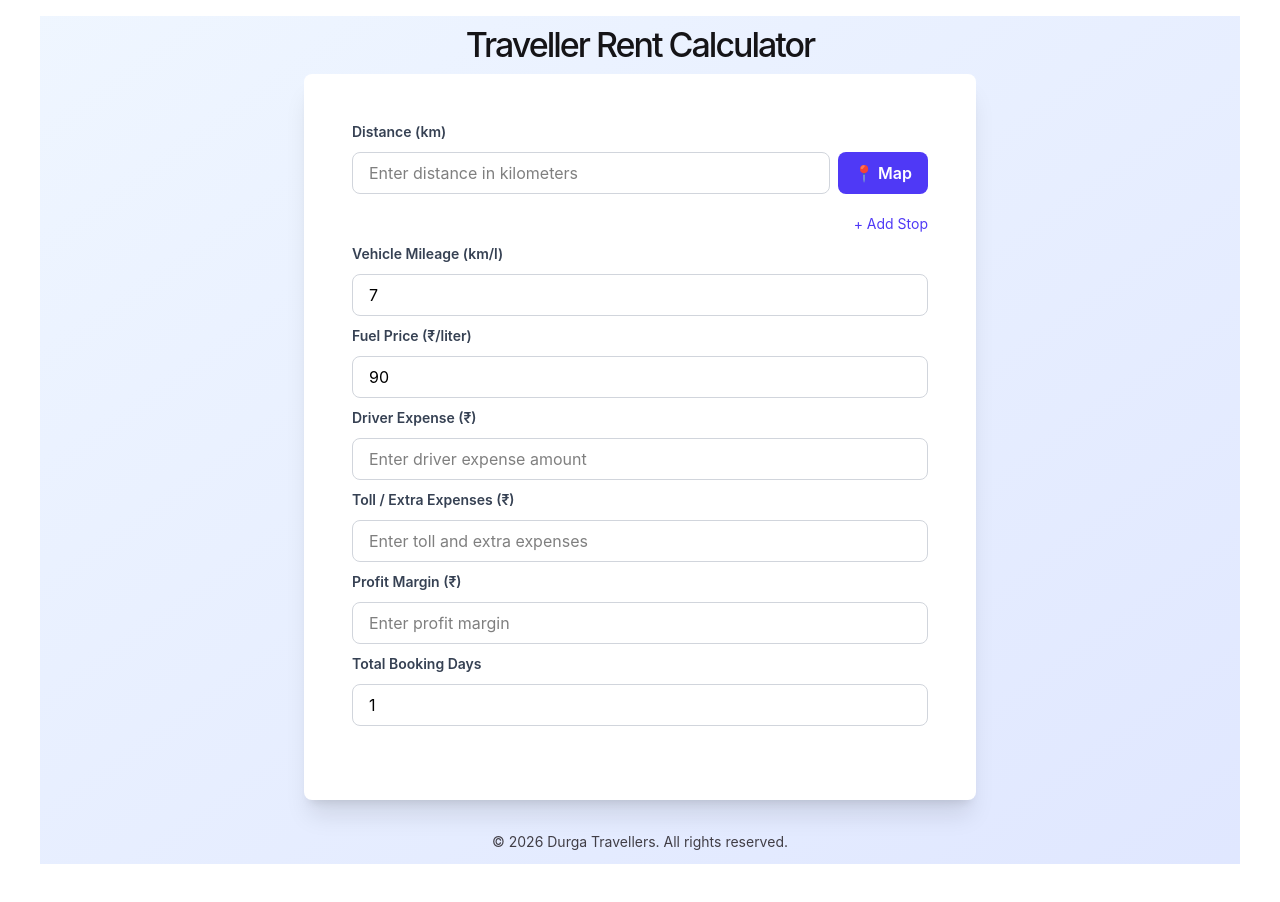
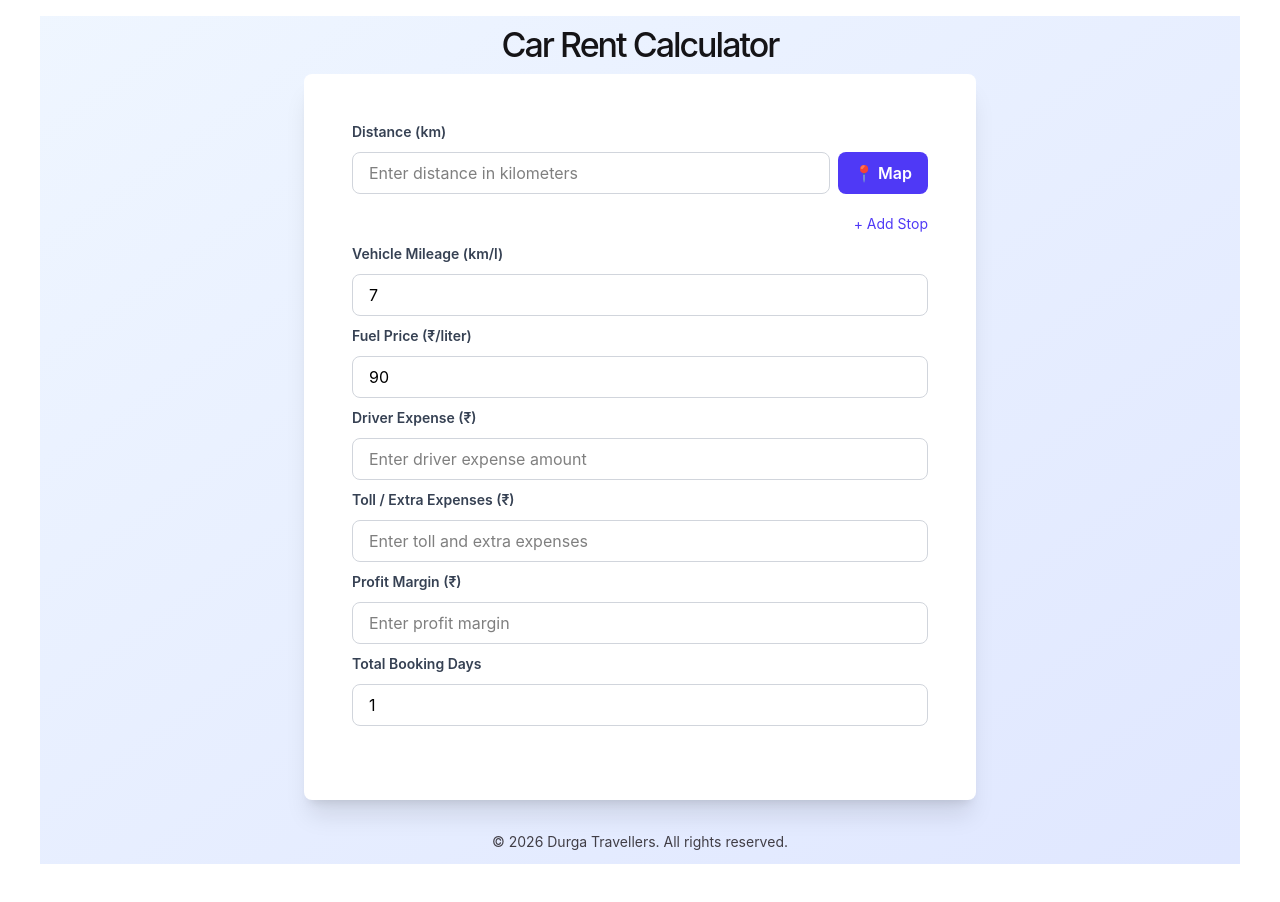
Before and after one commit to NubulMachary/fare-calculator, an Angular app: page / in a window 1280 px wide. Shown: the top 902 px of the page. Built offline with nearby package versions, Linux system fonts and the light colour scheme.

Commit message:
Textual changes

```diff
--- a/src/app/app.html
+++ b/src/app/app.html
@@ -183,7 +183,7 @@
       <div class="max-w-2xl mx-auto">
         <!-- Header -->
         <div class="text-center mb-3">
-          <h1 class="text-4sm font-bold text-gray-900 mb-2">Traveller Rent Calculator</h1>
+          <h1 class="text-4sm font-bold text-gray-900 mb-2">Car Rent Calculator</h1>
           <!-- <p class="text-lg text-gray-600">Calculate your travel fare with precision</p> -->
         </div>
 
```
